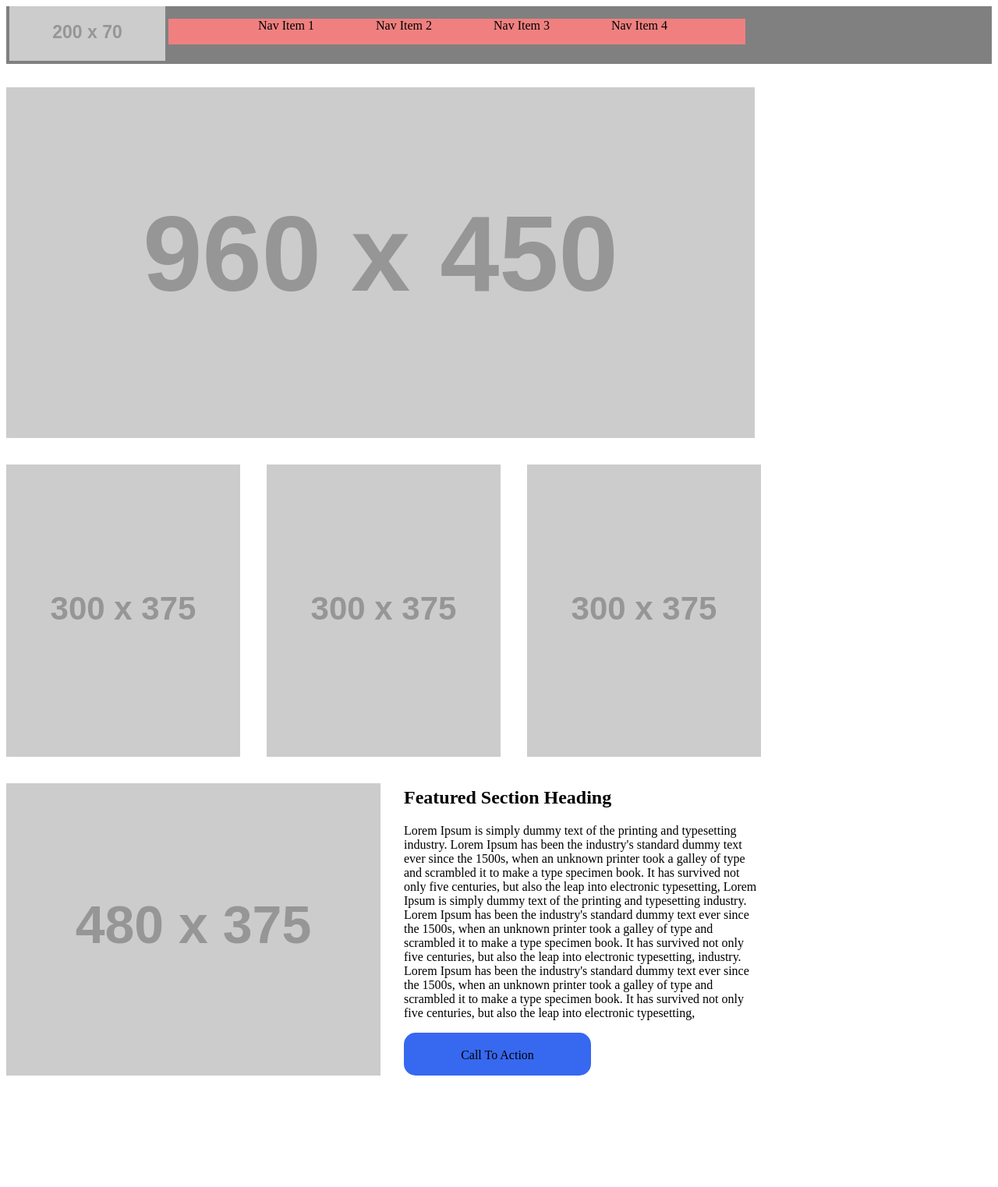
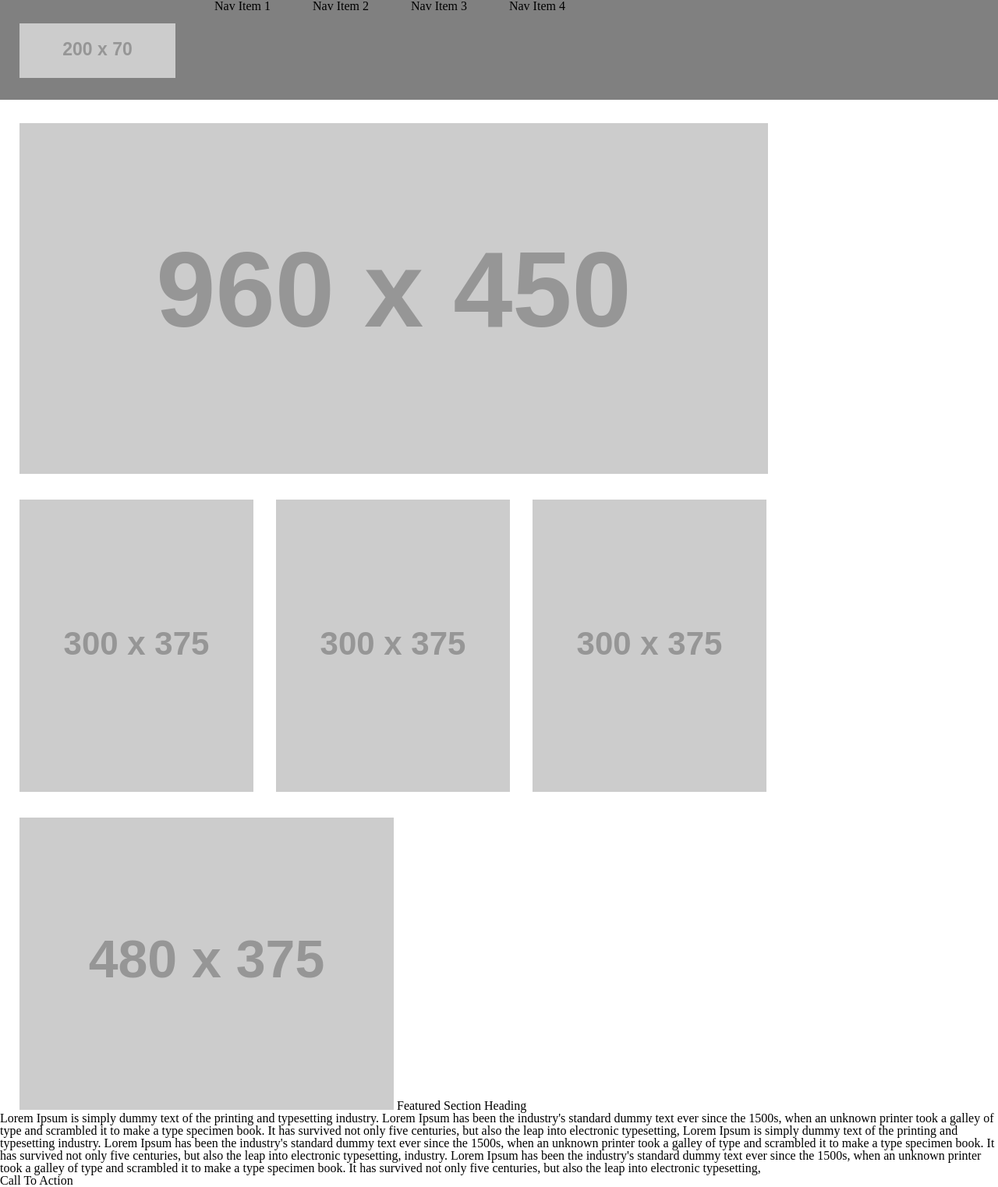
Before and after one commit to dbjranger/wireframe-exercise, a plain HTML site: page index.html in a window 1280 px wide. Shown: the whole page at 78% size. Before the commit the page ends 1396 px from the top, so only its background shows below. Drawn offline with Linux system fonts and the light colour scheme; placeholder pictures from the web are drawn by us; a script that the page names is missing.

Commit message:
restart on project.  Have general layout, but needs styling

```diff
--- a/index.html
+++ b/index.html
@@ -4,61 +4,51 @@
   <meta charset="UTF-8">
   <meta name="viewport" content="width=device-width, initial-scale=1.0">
   <title>Document</title>
+  <link rel="stylesheet" href="reset.css">
   <link rel="stylesheet" href="style.css">
 </head>
 
 <body>
-
-<div id="Navigation">
-  <img id="logo" src="https://via.placeholder.com/200x70" alt="Sample Logo">
-  <ul id="navItems">
+  <div>
+    <section>
+      <img src="https://via.placeholder.com/200x70" alt="Sample Logo">
+      <ul>
         <li>Nav Item 1</li>
         <li>Nav Item 2</li>
         <li>Nav Item 3</li>
         <li>Nav Item 4</li>
       </ul>
+    </section>
   </div>
 
   <main>
+    <div>
+      <img src="https://via.placeholder.com/960x450">
+    </div>
 
     <div>
-      <img id="heroImage" src="https://via.placeholder.com/960x450">
+      <img src="https://via.placeholder.com/300x375">
+      <img src="https://via.placeholder.com/300x375">
+      <img src="https://via.placeholder.com/300x375">
     </div>
 
-    <div id="subBannerElements">
-      <img id="subBanner1" src="https://via.placeholder.com/300x375">
-      <img id="subBanner2" src="https://via.placeholder.com/300x375">
-      <img id="subBanner3" src="https://via.placeholder.com/300x375">
-    </div>
-
-    <div id="featureSectionElements">
-      <img id="featuredSectionBanner" src="https://via.placeholder.com/480x375">
-
-      <div id="titleAndParagraph">
+    <div>
+      <img src="https://via.placeholder.com/480x375">
       <h2>Featured Section Heading</h2>
       <p>
         Lorem Ipsum is simply dummy text of the printing and typesetting industry. Lorem Ipsum has been the industry's standard dummy text ever since the 1500s, when an unknown printer took a galley of type and scrambled it to make a type specimen book. It has survived not only five centuries, but also the leap into electronic typesetting, Lorem Ipsum is simply dummy text of the printing and typesetting industry. Lorem Ipsum has been the industry's standard dummy text ever since the 1500s, when an unknown printer took a galley of type and scrambled it to make a type specimen book. It has survived not only five centuries, but also the leap into electronic typesetting,
 
         industry. Lorem Ipsum has been the industry's standard dummy text ever since the 1500s, when an unknown printer took a galley of type and scrambled it to make a type specimen book. It has survived not only five centuries, but also the leap into electronic typesetting,
+      </p>
+      <p>Call To Action</p>
+    </div>
+  </main>
 
-
-        </p>
-        <p id="callToAction">Call To Action</p>
-      </div>
+  <footer>
+    <div>
 
     </div>
-
-
-
-
-
-
-
-  </main>
-
-
-
-
+  </footer>
 
 </body>
 <script src="app.js"></script>
--- a/style.css
+++ b/style.css
@@ -1,74 +1,35 @@
-#Navigation {
-  background-color: grey;
-  margin-bottom: 30px;
+ul {
+  display:inline;
 }
 
-#logo {
-  margin-top: 0px;
-  margin-left: 4px;
+li {
+  display: inline-block;
+  margin-left: 50px;
 }
 
-#navItems {
-  width: 700px;
-  display: inline-block;
-  padding-bottom: 15px;
-  background-color: lightcoral;
-  vertical-align: top;
+section {
+  background-color: grey;
+  width: 100%;
+  display: flex;
 }
 
-ul#navItems {
-  text-align: left;
-  align-items: stretch;
+section img {
+  margin-bottom: 27.5px;
 }
 
-#navItems li {
-  display: inline-block;
-  margin-left: 75px;
+div {
+  width: auto;
 }
 
-#heroImage {
-  margin-bottom: 30px;
+div img {
+  margin-left: 25px;
+  margin-top: 30px;
 }
 
-#subBannerElements {
+div h2 {
   display: inline-block;
-};
-
-#subBanner1 {
-
 }
 
-#subBanner2 {
-  margin-left: 30px;
+footer div {
+  background-color: brown;
 }
-
-#subBanner3 {
-  margin-left: 30px;
-}
-
-#featuredSectionBanner {
-  margin-top: 30px;
-  margin-right: 30px;
-}
-
-#titleAndParagraph {
-  width: 459px;
-  display: inline;
-  position: absolute;
-  padding-top: 15px;
-
-}
-
-p#callToAction:hover {
-  background-color: yellow;
-}
-
-#callToAction {
-  border-radius: 15px;
-  background: #3768f0;
-  padding: 20px;
-  width: 200px;
-  height: 15px;
-  text-align: center;
-  position: relative;
-}
```
Lines whose indentation alone changed are shown as unchanged.
